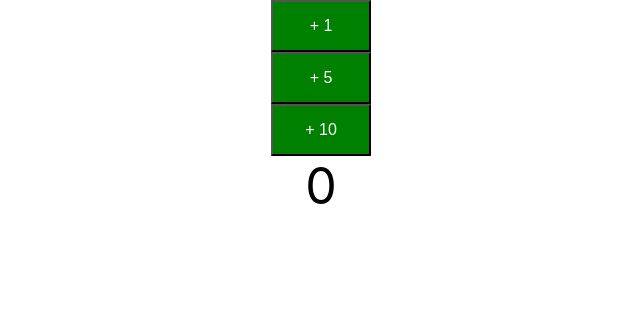
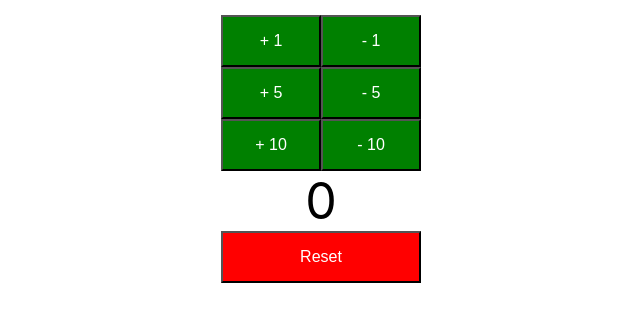
Before and after one commit to divukman/react-spring-todo, a React (Create React App) app in the folder frontend/todo-app/: page / in a window 1280 px wide. Shown: the top 322 px of the page, without its empty margins (319-959 px from the left). Built offline with nearby package versions, Linux system fonts and the light colour scheme.

Commit message:
Components.

```diff
--- a/frontend/todo-app/src/components/counter/Counter.css
+++ b/frontend/todo-app/src/components/counter/Counter.css
@@ -10,3 +10,12 @@ button {
   font-size: 50px;
   padding: 15px 30px;
 }
+
+button.reset {
+  background-color: red;
+  width: 200px;
+}
+
+body {
+  padding: 15px 30px;
+}
--- a/frontend/todo-app/src/components/counter/Counter.jsx
+++ b/frontend/todo-app/src/components/counter/Counter.jsx
@@ -11,24 +11,61 @@ class Counter extends Component {
     };
 
     this.increment = this.increment.bind(this);
+    this.decrement = this.decrement.bind(this);
+    this.reset = this.reset.bind(this);
   }
 
   render() {
     return (
       <div className="Counter">
-        <CounterButton incrementMethod={this.increment} />
-        <CounterButton by={5} incrementMethod={this.increment} />
-        <CounterButton by={10} incrementMethod={this.increment} />
+        <CounterButton
+          incrementMethod={this.increment}
+          decrementMethod={this.decrement}
+        />
+        {
+          // Moga je ovako to risit: <CounterButton by={-1} incrementMethod={this.increment} />
+        }
+        <CounterButton
+          by={5}
+          incrementMethod={this.increment}
+          decrementMethod={this.decrement}
+        />
+        <CounterButton
+          by={10}
+          incrementMethod={this.increment}
+          decrementMethod={this.decrement}
+        />
+
         <span className="count"> {this.state.counter} </span>
+
+        <div>
+          <button className="reset" onClick={this.reset}>
+            Reset
+          </button>
+        </div>
       </div>
     );
   }
 
   // Ovaj nacin se cini pogresan. Mozda bi bilo idealnije sa Observer Patternom rjesiti.
+  // Samo, kako ces u java scriptu rec da je nesto interface, pa proslijedit... dobro, moze se nesto slicno
   increment(by) {
     console.log(`Increment from child: {by}`);
-    this.setState({
-      counter: this.state.counter + by
+    this.setState(prevState => {
+      return { counter: prevState.counter + by };
+    });
+  }
+
+  decrement(by) {
+    console.log(`Decrement from child: {by}`);
+    this.setState(prevState => {
+      return { counter: prevState.counter - by };
+    });
+  }
+
+  reset() {
+    this.setState(() => {
+      return { counter: 0 };
     });
   }
 }
@@ -36,31 +73,24 @@ class Counter extends Component {
 class CounterButton extends Component {
   constructor() {
     super();
-
-    this.state = {
-      counter: 0
-    };
-
-    this.increment = this.increment.bind(this);
   }
 
+  /**
+   * Pazi jako dobro doli. onClicke ocekuje REFERENCU, ne mozes samo pozvat metodu. Zato arrow metoda.
+   */
   render() {
     return (
       <div className="counter">
-        <button onClick={this.increment}> + {this.props.by} </button>
-        {
-          //<span className="count"> {this.state.counter} </span>
-        }
+        <button onClick={() => this.props.incrementMethod(this.props.by)}>
+          {" "}
+          + {this.props.by}{" "}
+        </button>
+        <button onClick={() => this.props.decrementMethod(this.props.by)}>
+          {" "}
+          - {this.props.by}{" "}
+        </button>
       </div>
     );
-  }
-
-  increment() {
-    this.setState({
-      counter: this.state.counter + this.props.by
-    });
-
-    this.props.incrementMethod(this.props.by);
   }
 }
 
@@ -70,7 +100,8 @@ CounterButton.defaultProps = {
 
 CounterButton.propTypes = {
   by: PropTypes.number,
-  incrementMethod: PropTypes.func
+  incrementMethod: PropTypes.func,
+  decrementMethod: PropTypes.func
 };
 
 export default Counter;
```
